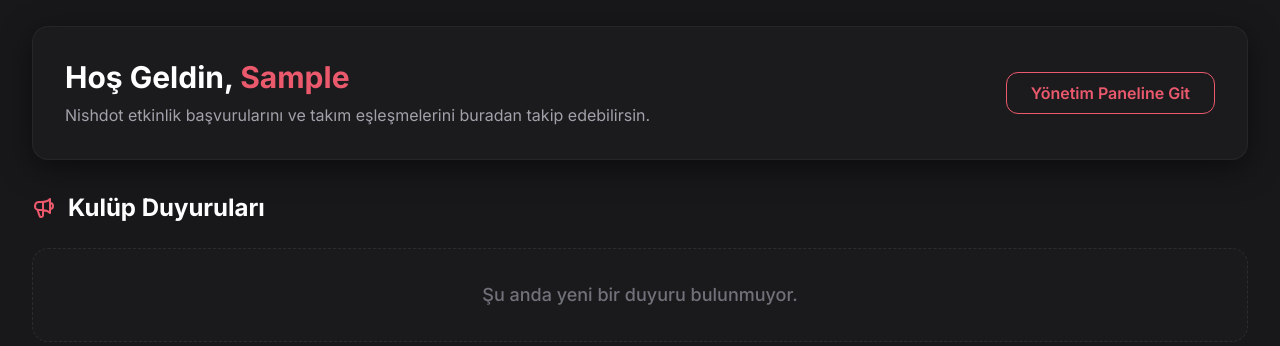
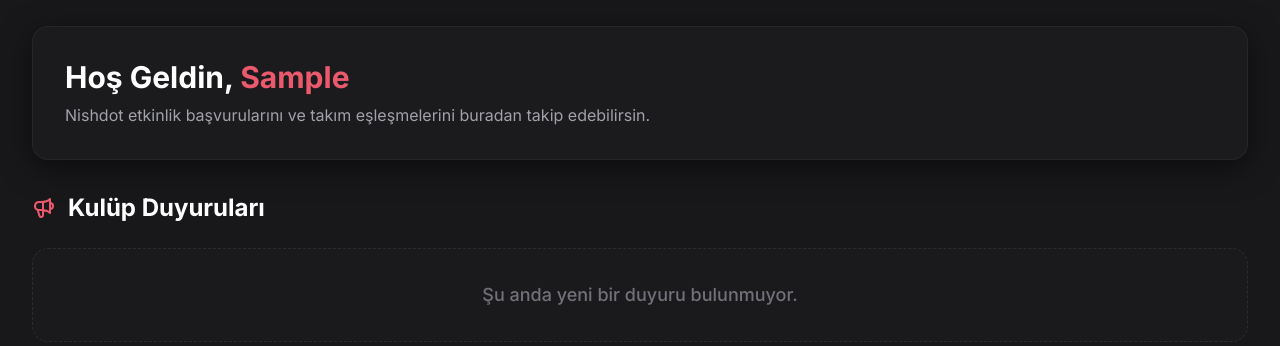
Before and after one commit to Omercekadam/nishdot-web, a Django app: page /auth/dashboard/ in a window 1280 px wide. Shown: the part 104-450 px from the top of the page. Run offline with Django 5.2, Linux system fonts and the light colour scheme; the visitor is signed in with stand-in values (Sample User, id 1); data that the repository does not hold is empty.

Commit message:
Update dashboard.html

```diff
--- a/templates/users/dashboard.html
+++ b/templates/users/dashboard.html
@@ -14,13 +14,7 @@
                 <p class="text-zinc-400">Nishdot etkinlik başvurularını ve takım eşleşmelerini buradan takip edebilirsin.</p>
             </div>
 
-            {% if user.is_staff or user.is_superuser %}
-            <div>
-                <a href="{% url 'admin:index' %}" class="btn-outline px-6 py-2">
-                    Yönetim Paneline Git
-                </a>
-            </div>
-            {% endif %}
+
         </div>
 
         {% if messages %}
```
